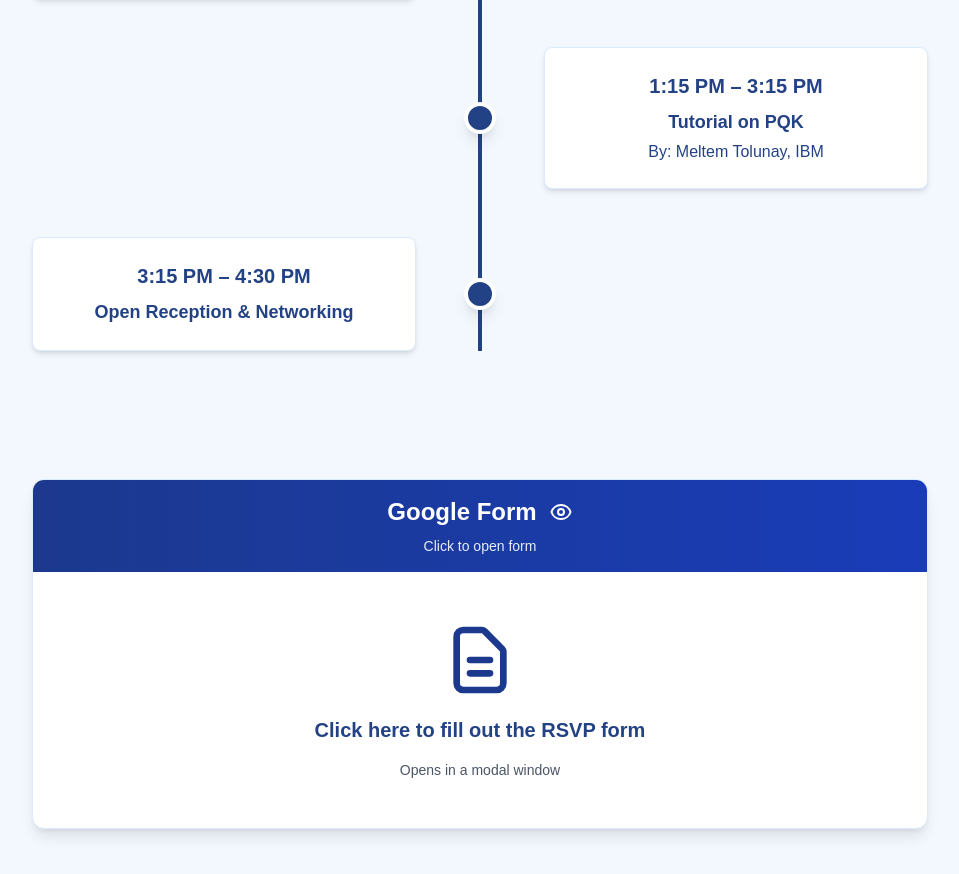
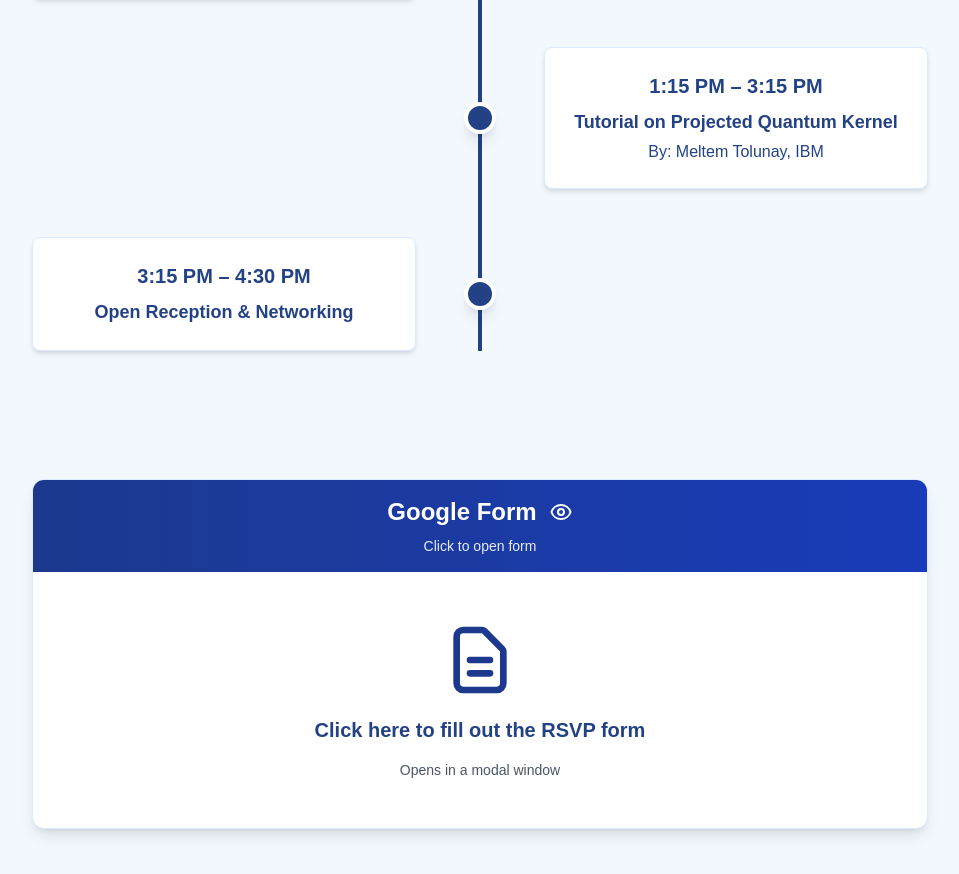
Before and after one commit to qcsa-at-ucla/qcsa, a Next.js app: page /qube in a window 1280 px wide. Shown: the part 1675-2549 px from the top of the page, without its empty margins (160-1119 px from the left). Built offline with nearby package versions, Linux system fonts and the light colour scheme; a web font is replaced by a local one.

Commit message:
changed pqk to projected quantum kernel

```diff
--- a/src/app/qube/page.tsx
+++ b/src/app/qube/page.tsx
@@ -135,7 +135,7 @@ export default function Page() {
                                     <div className="md:w-1/2 md:pl-8">
                                         <div className="bg-white p-6 rounded-lg shadow-md border border-blue-100 text-center">
                                             <h3 className="text-xl font-bold text-[#234285] mb-2">1:15 PM – 3:15 PM</h3>
-                                            <p className="text-lg text-[#234285] font-semibold mb-1">Tutorial on PQK</p>
+                                            <p className="text-lg text-[#234285] font-semibold mb-1">Tutorial on Projected Quantum Kernel</p>
                                             <p className="text-base text-[#234285]">By: Meltem Tolunay, IBM</p>
                                         </div>
                                     </div>
```
